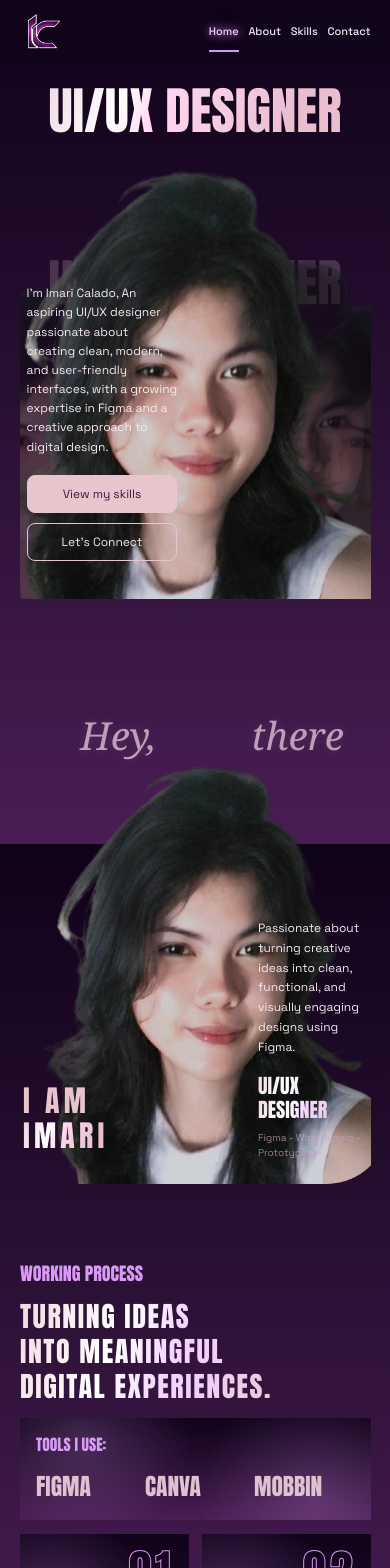
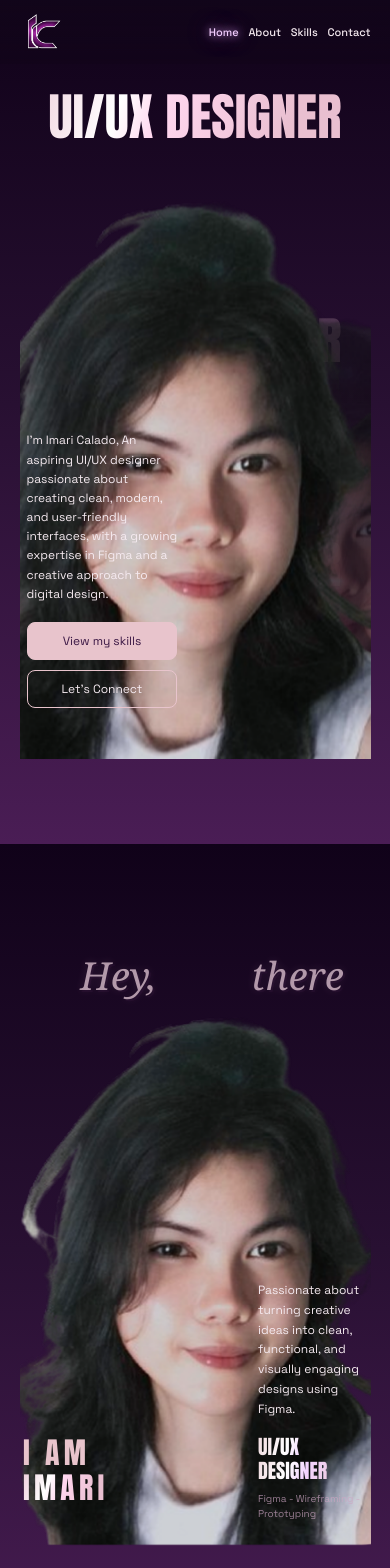
Before and after one commit to virgorithm/Portfolio, a React (Vite) app: page / in a window 390 px wide. Shown: the top 1568 px of the page. Built offline with nearby package versions, Linux system fonts and the light colour scheme; a web font is replaced by a local one.

Commit message:
Fit sections below navigation and keep glow-only active links

```diff
--- a/src/App.css
+++ b/src/App.css
@@ -186,16 +186,36 @@ a { color: inherit; text-decoration: none; }
 .brand { font-weight: 500; letter-spacing: 0.04em; }
 .brand strong { font-weight: 600; }
 .nav nav { display: flex; align-items: center; gap: clamp(16px, 3vw, 40px); }
-.nav nav a { font-weight: 500; padding-bottom: 4px; border-bottom: 2px solid transparent; }
-.nav nav a:hover { border-color: var(--line); }
+.nav nav a { font-weight: 500; padding-bottom: 4px; }
 .nav nav a { white-space: nowrap; }
 .nav nav a {
-  transition: color 250ms ease, text-shadow 250ms ease, border-color 250ms ease;
+  transition: color 250ms ease, text-shadow 250ms ease;
 }
 .nav nav a.is-active {
   color: #f3ceff;
-  border-color: #d99af5;
   text-shadow: 0 0 8px #e6acff, 0 0 22px #d99af588;
+}
+
+.nav nav a:hover {
+  color: #f3ceff;
+  text-shadow: 0 0 8px #e6acff, 0 0 22px #d99af588;
+}
+
+/* A complete section occupies the space below the sticky navigation. */
+.section-viewport {
+  position: relative;
+  height: max(1px, calc(100svh - var(--nav-height, 80px)));
+  overflow: clip;
+}
+
+.section-fit {
+  position: absolute;
+  top: 0;
+  left: 0;
+  width: 100%;
+  display: flow-root;
+  transform: scale(var(--section-scale, 1));
+  transform-origin: top center;
 }
 
 /* hero */
@@ -1240,3 +1260,36 @@ a { color: inherit; text-decoration: none; }
     pointer-events: none;
   }
 }
+
+/* Compact spacing before applying the viewport fit fallback. */
+.section-fit .frame {
+  height: min(700px, calc(100svh - var(--nav-height, 80px)));
+}
+.section-fit .about-page { padding-top: clamp(16px, 3svh, 32px); }
+.section-fit .about {
+  height: min(680px, calc(94svh - var(--nav-height, 80px)));
+  min-height: 460px;
+}
+.section-fit .skills-showcase { padding-block: clamp(16px, 3svh, 32px); }
+.section-fit .process-grid {
+  padding-block: 12px;
+  gap: clamp(16px, 2.5svh, 32px);
+}
+.section-fit .process-tools, .section-fit .process-step {
+  min-height: clamp(200px, 30svh, 280px);
+}
+.section-fit .contact-page {
+  min-height: calc(100svh - var(--nav-height, 80px));
+  padding-top: clamp(20px, 5svh, 56px);
+  padding-bottom: 20px;
+}
+.section-fit .contact-footer { margin-top: clamp(28px, 6svh, 64px); }
+.section-fit .contact-actions { margin-top: clamp(20px, 4svh, 40px); }
+
+@media (max-width: 720px) {
+  .section-fit .frame { min-height: 540px; }
+  .section-fit .about { min-height: 540px; }
+  .section-fit .process-grid { padding-inline: 0; }
+  .section-fit .process-grid h2 { font-size: clamp(26px, 6vw, 40px); }
+  .section-fit .process-step { gap: 16px; }
+}
--- a/src/App.jsx
+++ b/src/App.jsx
@@ -87,8 +87,10 @@ export default function App() {
       const scrollY = window.scrollY;
       const nav = document.querySelector(".nav");
       const navHeight = nav ? nav.getBoundingClientRect().height : 0;
-      const start = homeSection.offsetTop + homeSection.offsetHeight * 0.16;
-      const end = aboutSection.offsetTop - navHeight - 24;
+      const homeFrame = homeSection.closest('.section-viewport') ?? homeSection;
+      const aboutFrame = aboutSection.closest('.section-viewport') ?? aboutSection;
+      const start = homeFrame.getBoundingClientRect().top + scrollY + homeSection.getBoundingClientRect().height * 0.16;
+      const end = aboutFrame.getBoundingClientRect().top + scrollY - navHeight - 24;
       const rawProgress = (scrollY - start) / Math.max(end - start, 1);
       const progress = Math.min(Math.max(rawProgress, 0), 1);
       const isActive = rawProgress > 0 && rawProgress < 1;
--- a/src/components/Layout.jsx
+++ b/src/components/Layout.jsx
@@ -1,4 +1,4 @@
-import { useEffect, useRef, useState } from 'react'
+import { Children, useEffect, useLayoutEffect, useRef, useState } from 'react'
 
 const links = [
   { to: '#home', label: 'Home' },
@@ -11,6 +11,17 @@ export default function Layout({ children }) {
   const [activeSection, setActiveSection] = useState('#home')
   const animationFrame = useRef(0)
   const headerRef = useRef(null)
+  const pageRef = useRef(null)
+
+  useLayoutEffect(() => {
+    const updateHeaderHeight = () => {
+      pageRef.current?.style.setProperty('--nav-height', `${headerRef.current.getBoundingClientRect().height}px`)
+    }
+    updateHeaderHeight()
+    const observer = new ResizeObserver(updateHeaderHeight)
+    observer.observe(headerRef.current)
+    return () => observer.disconnect()
+  }, [])
 
   useEffect(() => {
     let scrollFrame = 0
@@ -19,7 +30,7 @@ export default function Layout({ children }) {
       const marker = (headerRef.current?.getBoundingClientRect().height ?? 0) + 100
       let current = '#home'
       for (const link of links) {
-        if (document.querySelector(link.to)?.getBoundingClientRect().top <= marker) {
+        if (document.querySelector(link.to)?.closest('.section-viewport')?.getBoundingClientRect().top <= marker) {
           current = link.to
         }
       }
@@ -66,7 +77,8 @@ export default function Layout({ children }) {
 
     const navHeight = headerRef.current?.getBoundingClientRect().height ?? 0
     const maxScroll = Math.max(0, document.documentElement.scrollHeight - window.innerHeight)
-    const destination = targetId === '#home' ? 0 : target.getBoundingClientRect().top + window.scrollY - navHeight - 16
+    const sectionFrame = target.closest('.section-viewport') ?? target
+    const destination = targetId === '#home' ? 0 : sectionFrame.getBoundingClientRect().top + window.scrollY - navHeight
     const top = Math.min(Math.max(destination, 0), maxScroll)
     if (window.location.hash !== targetId) window.history.pushState(null, '', targetId)
 
@@ -89,7 +101,7 @@ export default function Layout({ children }) {
   }
 
   return (
-    <div className="page" onClick={handlePageClick}>
+    <div className="page" ref={pageRef} onClick={handlePageClick}>
       <header className="nav" ref={headerRef}>
         <a href="#home" className="brand">
           <img src="/logo.png" alt="Imari Calado" />
@@ -102,7 +114,35 @@ export default function Layout({ children }) {
           ))}
         </nav>
       </header>
-      <div className="page-transition">{children}</div>
+      <div className="page-transition">
+        {Children.map(children, (child) => <ViewportSection>{child}</ViewportSection>)}
+      </div>
     </div>
   )
 }
+
+function ViewportSection({ children }) {
+  const viewportRef = useRef(null)
+  const contentRef = useRef(null)
+
+  useLayoutEffect(() => {
+    const updateScale = () => {
+      const viewport = viewportRef.current
+      const content = contentRef.current
+      const height = content.offsetHeight
+      const scale = height > 0 ? Math.min(1, viewport.clientHeight / height) : 1
+      content.style.setProperty('--section-scale', String(scale))
+    }
+    const observer = new ResizeObserver(updateScale)
+    observer.observe(viewportRef.current)
+    observer.observe(contentRef.current)
+    updateScale()
+    return () => observer.disconnect()
+  }, [])
+
+  return (
+    <div className="section-viewport" ref={viewportRef}>
+      <div className="section-fit" ref={contentRef}>{children}</div>
+    </div>
+  )
+}
```
